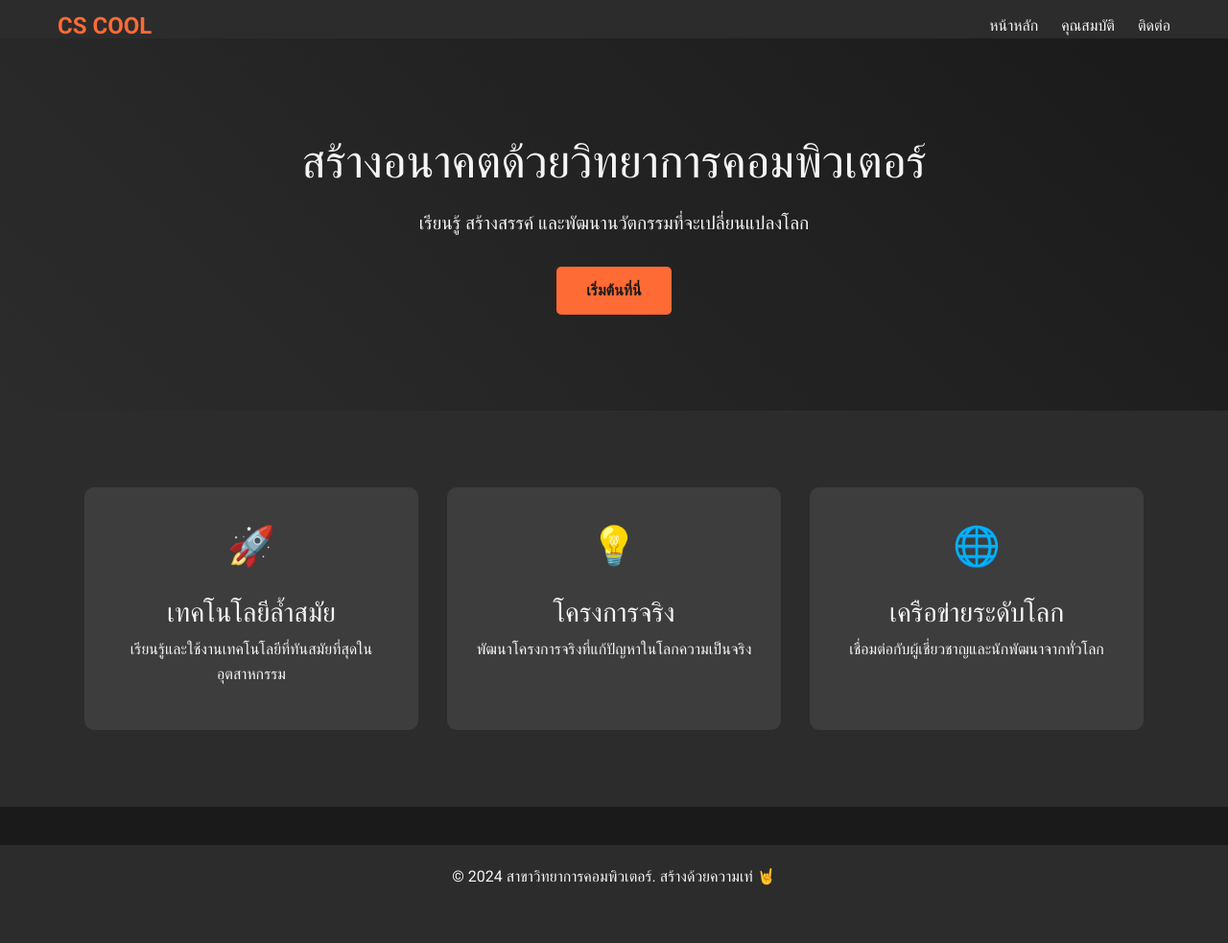
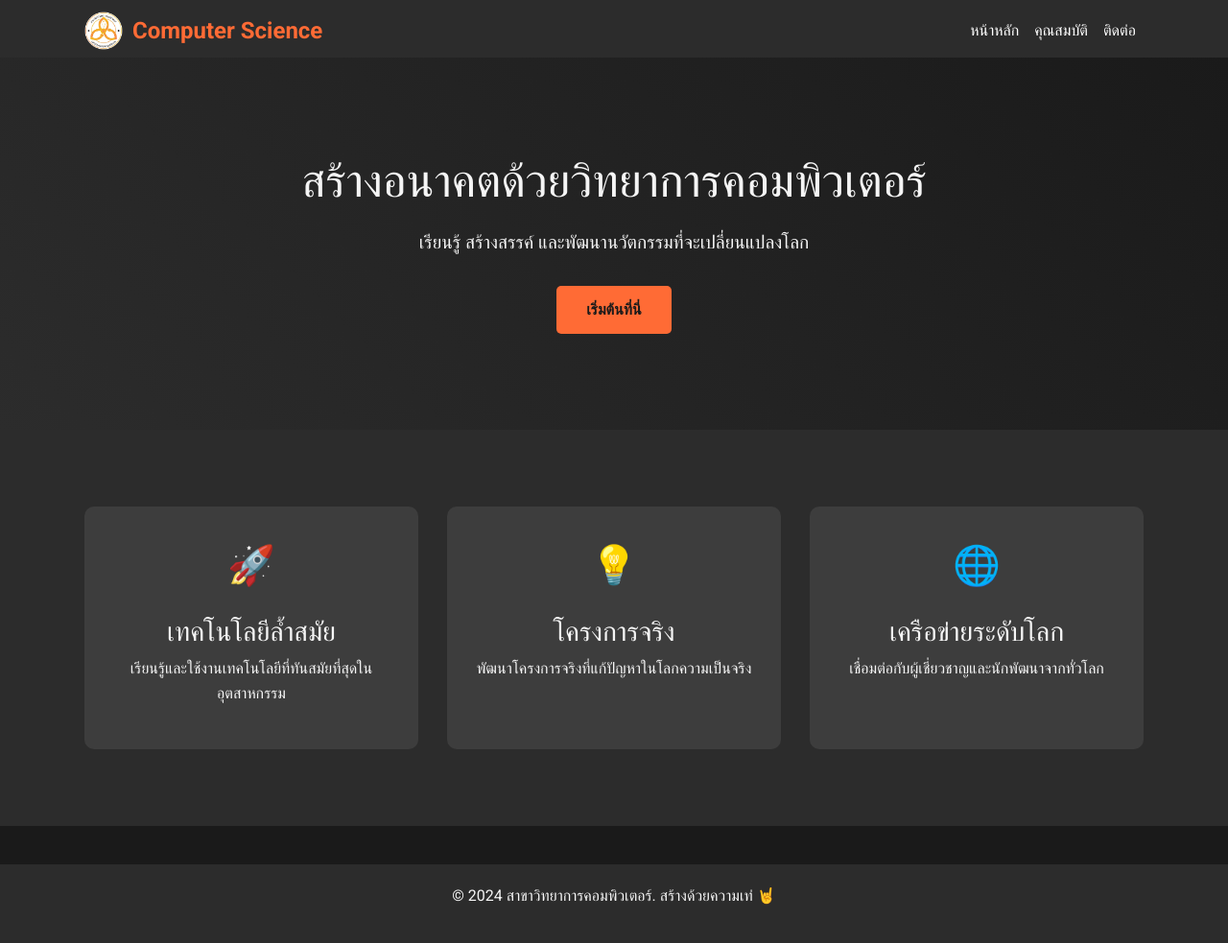
Before and after one commit to Godtasan552/promote_comsci, a Django app: page / in a window 1280 px wide. Shown: the whole page at 96% size. Before the commit the page ends 923 px from the top, so only its background shows below. Run offline with Django 5.2, Linux system fonts and the light colour scheme.

Commit message:
add navbar abd togle munu scale

```diff
--- a/static/css/style.css
+++ b/static/css/style.css
@@ -1,4 +1,3 @@
-
 @import url('https://fonts.googleapis.com/css2?family=Roboto:wght@300;400;700&display=swap');
 
 :root {
@@ -9,7 +8,8 @@
     --color-text: #f5f5f5;
 }
 
-        body, html {
+body,
+html {
     margin: 0;
     padding: 0;
     font-family: 'Roboto', sans-serif;
@@ -26,8 +26,8 @@
 
 header {
     background-color: var(--color-gray);
-            padding: 20px 0;
-            box-shadow: 0 2px 10px rgba(0,0,0,0.1);
+    padding: 30px 0;
+    box-shadow: 0 2px 10px rgba(0, 0, 0, 0.1);
 }
 
 nav {
@@ -36,18 +36,37 @@
     align-items: center;
 }
 
-        .logo {
-            font-size: 1.5em;
-            font-weight: bold;
+/* ไฟล์ CSS ของคุณ */
+#mainNav .logo-container .navbar-brand {
     color: var(--color-orange);
+    /* สีส้ม */
+}
+/* ปุ่มเมนูใน navbar */
+.navbar-toggler {
+    color: white; /* สีพื้นหลังของปุ่มเมนู */
+    border: white; /* ไม่มีกรอบ */
 }
 
-        .nav-links a {
-            color: var(--color-text);
-            text-decoration: none;
-            margin-left: 20px;
+/* สไตล์ของลิงก์ใน navbar */
+.navbar-nav .nav-link {
+    color: white;
+    /* ทำให้ลิงก์เป็นสีขาว */
     transition: color 0.3s ease;
+    /* ทำให้การเปลี่ยนสีลื่นไหล */
 }
+
+/* สีลิงก์เมื่อโฮเวอร์ */
+.navbar-nav .nav-link:hover {
+    color: var(--color-highlight);
+    /* เปลี่ยนสีเมื่อเอาเมาส์ไปวาง (หากต้องการ) */
+}
+
+/* สีลิงก์ในสถานะที่ถูกเลือก */
+.navbar-nav .nav-link.active {
+    color: var(--color-highlight);
+    /* สีลิงก์เมื่ออยู่ในสถานะ active (หากต้องการ) */
+}
+
 
 .nav-links a:hover {
     color: var(--color-orange);
@@ -83,7 +102,7 @@
 
 .btn:hover {
     transform: translateY(-3px);
-            box-shadow: 0 5px 15px rgba(255,107,53,0.4);
+    box-shadow: 0 5px 15px rgba(255, 107, 53, 0.4);
 }
 
 .features {
@@ -121,3 +140,63 @@
     padding: 20px 0;
     margin-top: 40px;
 }
+
+/* สไตล์เริ่มต้นของ navbar */
+#mainNav {
+    background-color: transparent;
+    transition: background-color 0.3s ease;
+}
+
+/* เมื่อมีคลาส 'scrolled' */
+#mainNav.scrolled {
+    background-color: var(--color-orange);
+    /* เปลี่ยนเป็นสีส้ม */
+    box-shadow: 0 2px 4px rgba(0, 0, 0, 0.1);
+    /* เพิ่มเงา */
+}
+
+/* โลโก้ในสถานะปกติ */
+.logo {
+    color: var(--color-orange);
+    /* สีปกติ */
+    transition: color 0.3s ease;
+    /* ทำให้เปลี่ยนสีได้ลื่นไหล */
+}
+
+/* เปลี่ยนสีโลโก้เมื่อ navbar มีคลาส 'scrolled' */
+#mainNav.scrolled .logo {
+    color: var(--color-dark);
+    /* สีโลโก้หลังเลื่อน */
+}
+
+/* จัดการตำแหน่งของรูปโลโก้และข้อความ */
+.logo-container {
+    display: flex;
+    /* ทำให้รูปและข้อความอยู่ในแนวเดียวกัน */
+    align-items: center;
+    /* จัดให้อยู่กลางในแนวตั้ง */
+}
+
+/* ปรับขนาดและระยะห่างของโลโก้ */
+.logo-container img {
+    margin-right: 10px;
+    /* เพิ่มช่องว่างระหว่างรูปกับข้อความ */
+}
+
+/* ปรับการจัดตำแหน่งของข้อความ */
+.logo-container .navbar-brand {
+    font-size: 1.5rem;
+    /* ขนาดของข้อความ */
+    font-weight: bold;
+    /* หนักตัวอักษร */
+    color: var(--color-orange);
+    /* สีของข้อความ */
+    transition: color 0.3s ease;
+    /* ทำให้เปลี่ยนสีได้ลื่นไหล */
+}
+
+/* เมื่อ navbar เลื่อนลง */
+#mainNav.scrolled .logo-container .navbar-brand {
+    color: var(--color-dark);
+    /* สีข้อความหลังจากเลื่อน */
+}
--- /dev/null
+++ b/static/js/javascript.js
@@ -0,0 +1,10 @@
+
+    // ฟังก์ชันสำหรับตรวจสอบการเลื่อนของหน้าเว็บ
+    window.addEventListener('scroll', function() {
+        const navbar = document.getElementById('mainNav');
+        if (window.scrollY > 50) {
+            navbar.classList.add('scrolled');
+        } else {
+            navbar.classList.remove('scrolled');
+        }
+    });
--- a/templates/index.html
+++ b/templates/index.html
@@ -1,23 +1,60 @@
 <!DOCTYPE html>
 <html lang="th">
   <head>
-  <meta charset="UTF-8">
-  <meta name="viewport" content="width=device-width, initial-scale=1.0">
+    <meta charset="UTF-8" />
+    <meta name="viewport" content="width=device-width, initial-scale=1.0" />
     <title>สาขาวิทยาการคอมพิวเตอร์ - สุดเท่</title>
-  <link href="https://cdn.jsdelivr.net/npm/bootstrap@5.3.3/dist/css/bootstrap.min.css" rel="stylesheet" integrity="sha384-QWTKZyjpPEjISv5WaRU9OFeRpok6YctnYmDr5pNlyT2bRjXh0JMhjY6hW+ALEwIH" crossorigin="anonymous">
-  <script src="https://cdn.jsdelivr.net/npm/bootstrap@5.3.3/dist/js/bootstrap.bundle.min.js" integrity="sha384-YvpcrYf0tY3lHB60NNkmXc5s9fDVZLESaAA55NDzOxhy9GkcIdslK1eN7N6jIeHz" crossorigin="anonymous"></script>
-  <link rel="stylesheet" href="static\css\style.css">
-
+    <link
+      href="https://cdn.jsdelivr.net/npm/bootstrap@5.3.3/dist/css/bootstrap.min.css"
+      rel="stylesheet"
+      integrity="sha384-QWTKZyjpPEjISv5WaRU9OFeRpok6YctnYmDr5pNlyT2bRjXh0JMhjY6hW+ALEwIH"
+      crossorigin="anonymous"
+    />
+    <script
+      src="https://cdn.jsdelivr.net/npm/bootstrap@5.3.3/dist/js/bootstrap.bundle.min.js"
+      integrity="sha384-YvpcrYf0tY3lHB60NNkmXc5s9fDVZLESaAA55NDzOxhy9GkcIdslK1eN7N6jIeHz"
+      crossorigin="anonymous"
+    ></script>
+    <link rel="stylesheet" href="static\css\style.css" />
   </head>
-<body>
+  <body id="page-top">
     <header>
       <nav class="navbar navbar-expand-lg navbar-light fixed-top" id="mainNav">
-            <div class="container">
-              <div class="logo">CS COOL</div>
-              <div class="nav-links">
-                <a href="#home">หน้าหลัก</a>
-                <a href="#features">คุณสมบัติ</a>
-                <a href="#contact">ติดต่อ</a>
+        <div class="container px-4 px-lg-5">
+          <div class="logo-container">
+            <img
+              src="static/image/logoCS.png"
+              alt="Logo"
+              width="40"
+              height="40"
+              class="d-inline-block align-text-top"
+            />
+            <a class="navbar-brand" href="#page-top">Computer Science</a>
+          </div>
+          <button
+            class="navbar-toggler navbar-toggler-right"
+            type="button"
+            data-bs-toggle="collapse"
+            data-bs-target="#navbarResponsive"
+            aria-controls="navbarResponsive"
+            aria-expanded="false"
+            aria-label="Toggle navigation"
+          >
+            Menu
+            <i class="fas fa-bars"></i>
+          </button>
+          <div class="collapse navbar-collapse" id="navbarResponsive">
+            <ul class="navbar-nav ms-auto">
+              <li class="nav-item">
+                <a class="nav-link" href="#home">หน้าหลัก</a>
+              </li>
+              <li class="nav-item">
+                <a class="nav-link" href="#features">คุณสมบัติ</a>
+              </li>
+              <li class="nav-item">
+                <a class="nav-link" href="#contact">ติดต่อ</a>
+              </li>
+            </ul>
           </div>
         </div>
       </nav>
@@ -58,5 +95,6 @@
         <p>&copy; 2024 สาขาวิทยาการคอมพิวเตอร์. สร้างด้วยความเท่ 🤘</p>
       </div>
     </footer>
+    <script src="static\js\javascript.js"></script>
   </body>
 </html>
```
Lines whose indentation alone changed are shown as unchanged.
